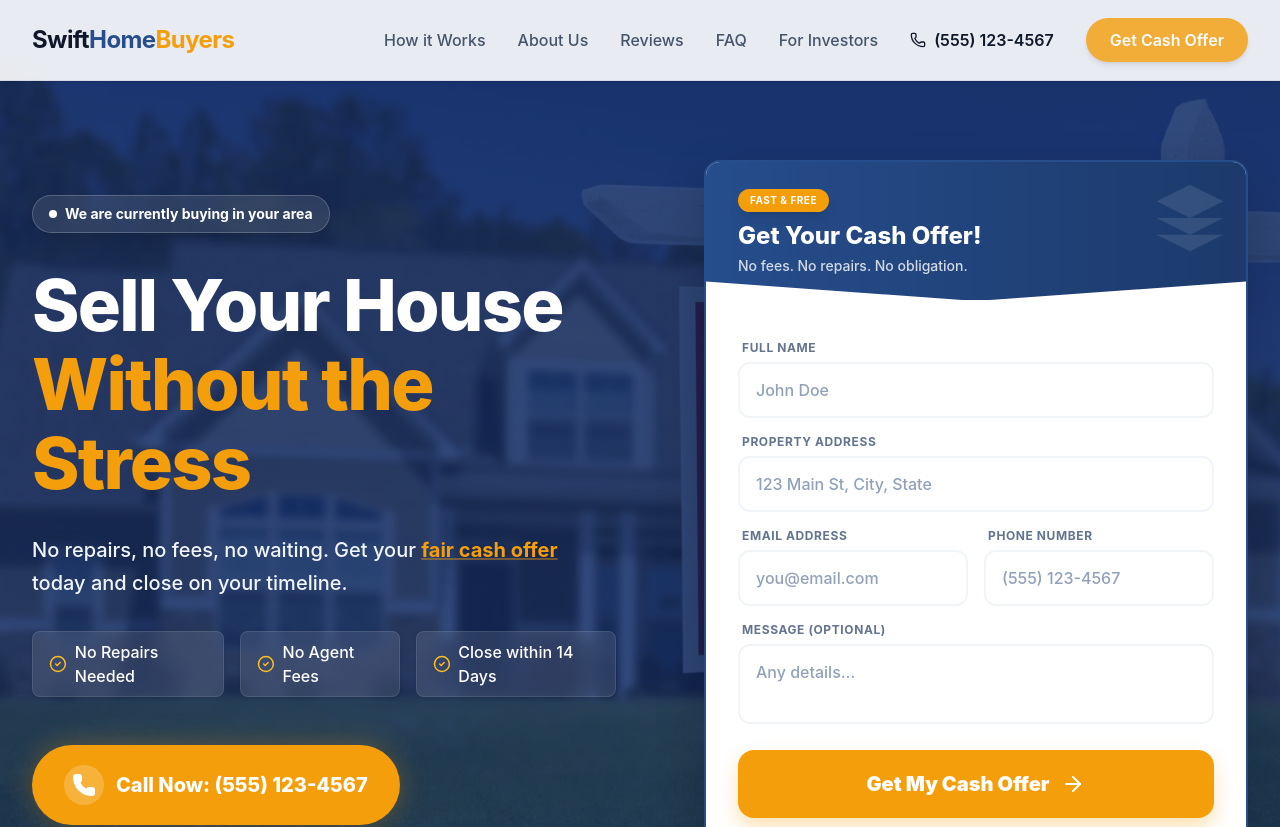
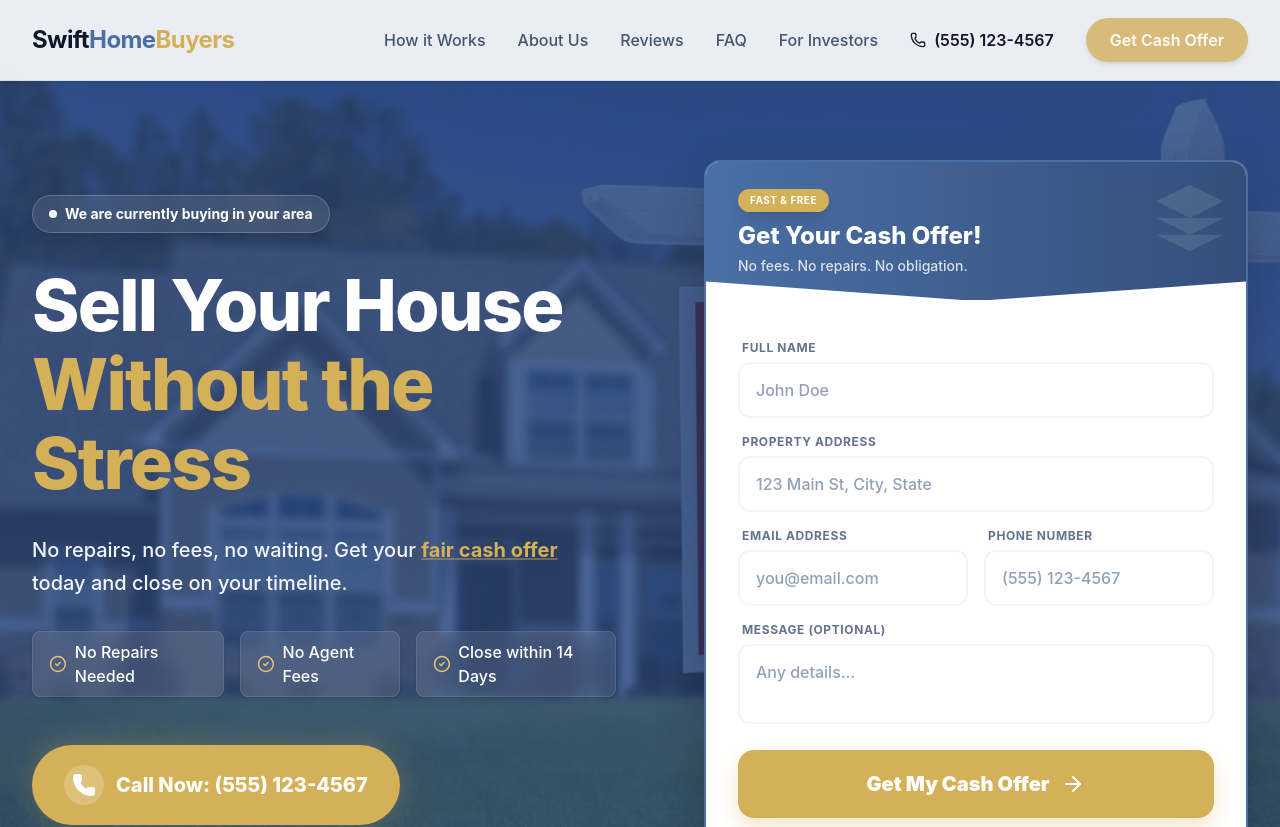
Before and after one commit to synbyte/antigrav, a Next.js app: page / in a window 1280 px wide. Shown: the top 827 px of the page. Built offline with nearby package versions, Linux system fonts and the light colour scheme.

Commit message:
style: Update brand and accent color palette and corresponding shadow effects in components.

```diff
--- a/src/app/globals.css
+++ b/src/app/globals.css
@@ -1,12 +1,12 @@
 @import "tailwindcss";
 
 @theme {
-  --color-brand: #264d8c;
-  --color-brand-light: #4a75b8;
-  --color-brand-dark: #1c3a6b;
-  --color-accent: #f59e0b;
-  --color-accent-light: #fbbf24;
-  --color-accent-dark: #d97706;
+  --color-brand: #4a6fa5;
+  --color-brand-light: #6c91c3;
+  --color-brand-dark: #344f7a;
+  --color-accent: #d4b059;
+  --color-accent-light: #e5c37b;
+  --color-accent-dark: #a68a46;
 }
 
 :root {
--- a/src/components/HeroSection.tsx
+++ b/src/components/HeroSection.tsx
@@ -83,7 +83,7 @@ export default function HeroSection() {
                         >
                             <a
                                 href="tel:+15551234567"
-                                className="inline-flex items-center justify-center bg-accent text-white px-8 py-5 rounded-full font-extrabold text-xl hover:bg-accent-dark transition-all shadow-[0_0_30px_rgba(245,158,11,0.3)] hover:shadow-[0_0_40px_rgba(245,158,11,0.5)] transform hover:-translate-y-1 w-full sm:w-auto group"
+                                className="inline-flex items-center justify-center bg-accent text-white px-8 py-5 rounded-full font-extrabold text-xl hover:bg-accent-dark transition-all shadow-[0_0_30px_rgba(212,176,89,0.3)] hover:shadow-[0_0_40px_rgba(212,176,89,0.5)] transform hover:-translate-y-1 w-full sm:w-auto group"
                             >
                                 <div className="bg-white/20 p-2 rounded-full mr-3 group-hover:scale-110 transition-transform">
                                     <Phone className="w-6 h-6 fill-current" />
--- a/src/components/LeadForm.tsx
+++ b/src/components/LeadForm.tsx
@@ -188,7 +188,7 @@ export default function LeadForm() {
                     <button
                         type="submit"
                         disabled={status === 'loading'}
-                        className="w-full bg-accent text-white py-5 rounded-2xl font-black text-xl hover:bg-accent-dark transition-all shadow-[0_10px_20px_rgba(245,158,11,0.3)] hover:shadow-[0_15px_30px_rgba(245,158,11,0.4)] transform hover:-translate-y-1 active:translate-y-0.5 flex items-center justify-center group disabled:opacity-70 disabled:cursor-not-allowed disabled:transform-none"
+                        className="w-full bg-accent text-white py-5 rounded-2xl font-black text-xl hover:bg-accent-dark transition-all shadow-[0_10px_20px_rgba(212,176,89,0.3)] hover:shadow-[0_15px_30px_rgba(212,176,89,0.4)] transform hover:-translate-y-1 active:translate-y-0.5 flex items-center justify-center group disabled:opacity-70 disabled:cursor-not-allowed disabled:transform-none"
                     >
                         {status === 'loading' ? (
                             <>
```
